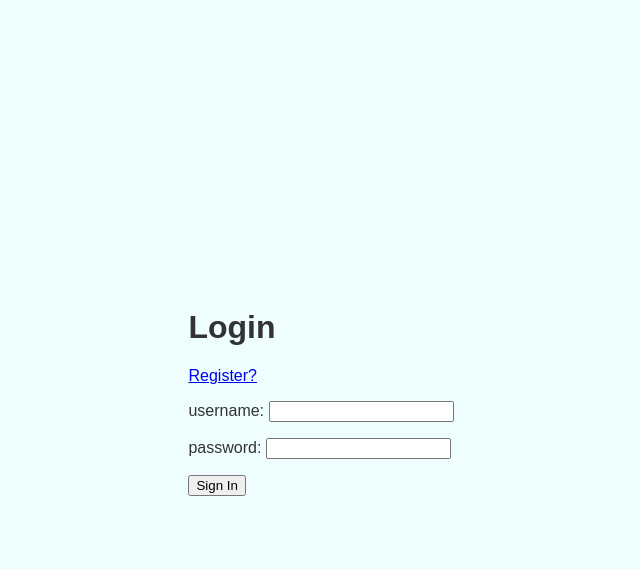
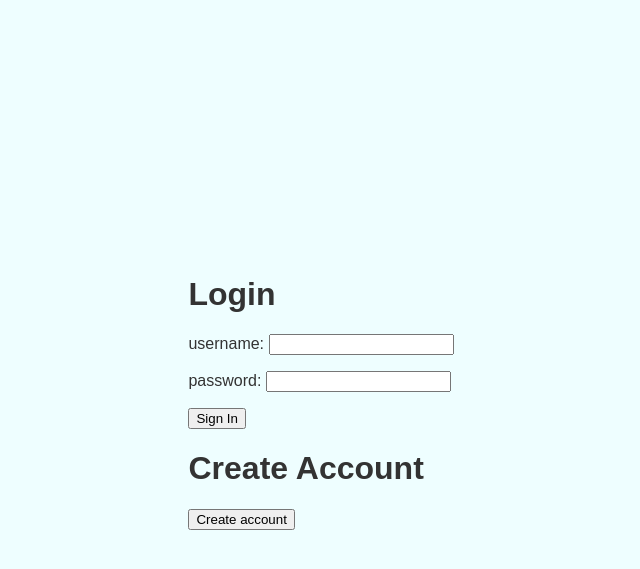
Before and after one commit to lalaithion/IceGeckos, a Flask app: page / in a window 1280 px wide. Shown: the top 569 px of the page, without its empty margins (319-959 px from the left). Run offline with Flask 2, Linux system fonts and the light colour scheme.

Commit message:
Changed style a bit

```diff
--- a/website/static/style.css
+++ b/website/static/style.css
@@ -20,3 +20,11 @@ body {
     align-items: center;
     justify-content: center;
 }
+
+#login {
+  style=float: left; margin: 15px;
+}
+
+#create {
+  style=float: left; margin: 15px;
+}
--- a/website/templates/login.html
+++ b/website/templates/login.html
@@ -1,12 +1,19 @@
 {% extends "home.html" %}
 {% block content %}
+  <div id='login'>
     <h1>Login</h1>
-  <a href="/register">Register?</a>
     <p class="error">{{ error }}</p>
     <form action="" method="post" name="login">
       {{ form.hidden_tag() }}
       <p> username: {{ form.uname(size=20) }}   </p>
       <p> password: {{ form.pword(size=20) }}   </p>
-    <p> <input type="submit" value="Sign In"> </p>
+      <p> <input type="submit" value="Sign In"/> </p>
     </form>
+  </div>
+  <div id='create'>
+    <h1>Create Account</h1>
+    <form action="/register">
+      <input type="submit" value="Create account" />
+    </form>
+  </div>
 {% endblock %}
```
Lines whose indentation alone changed are shown as unchanged.
